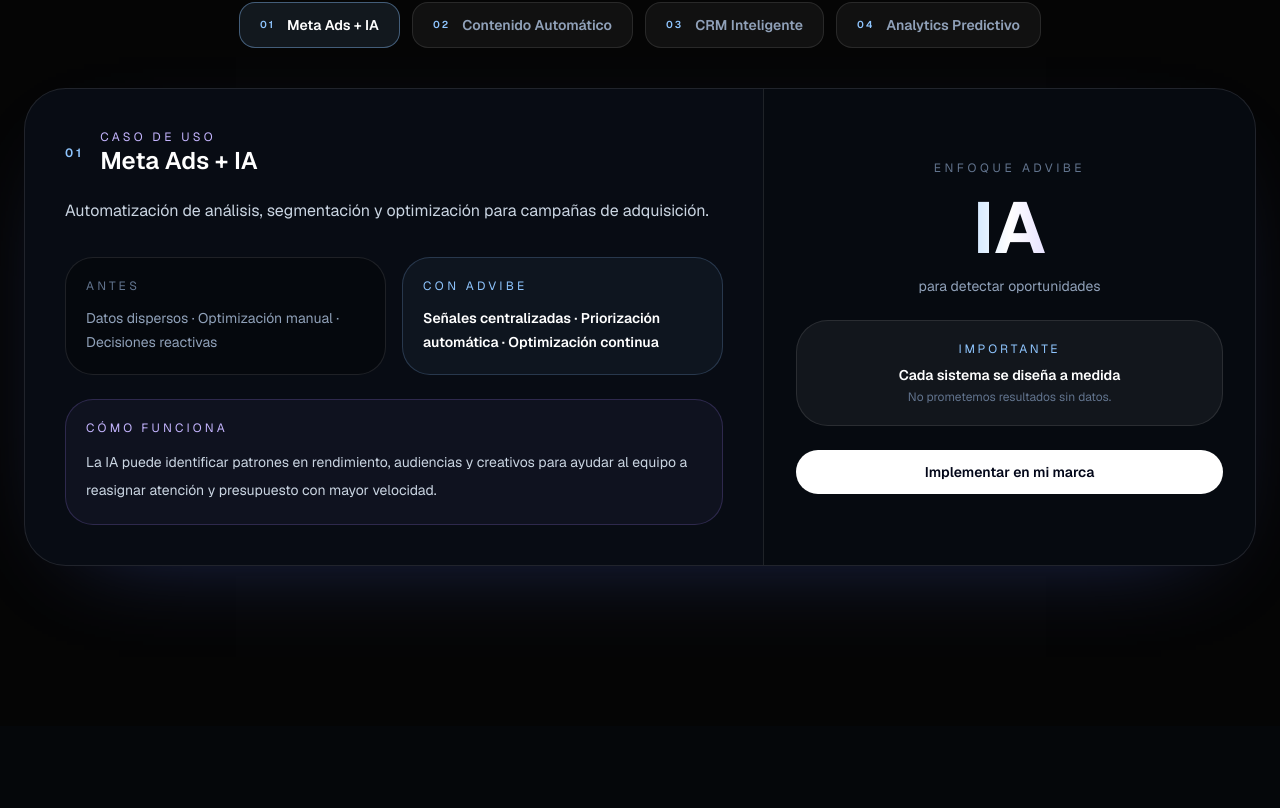
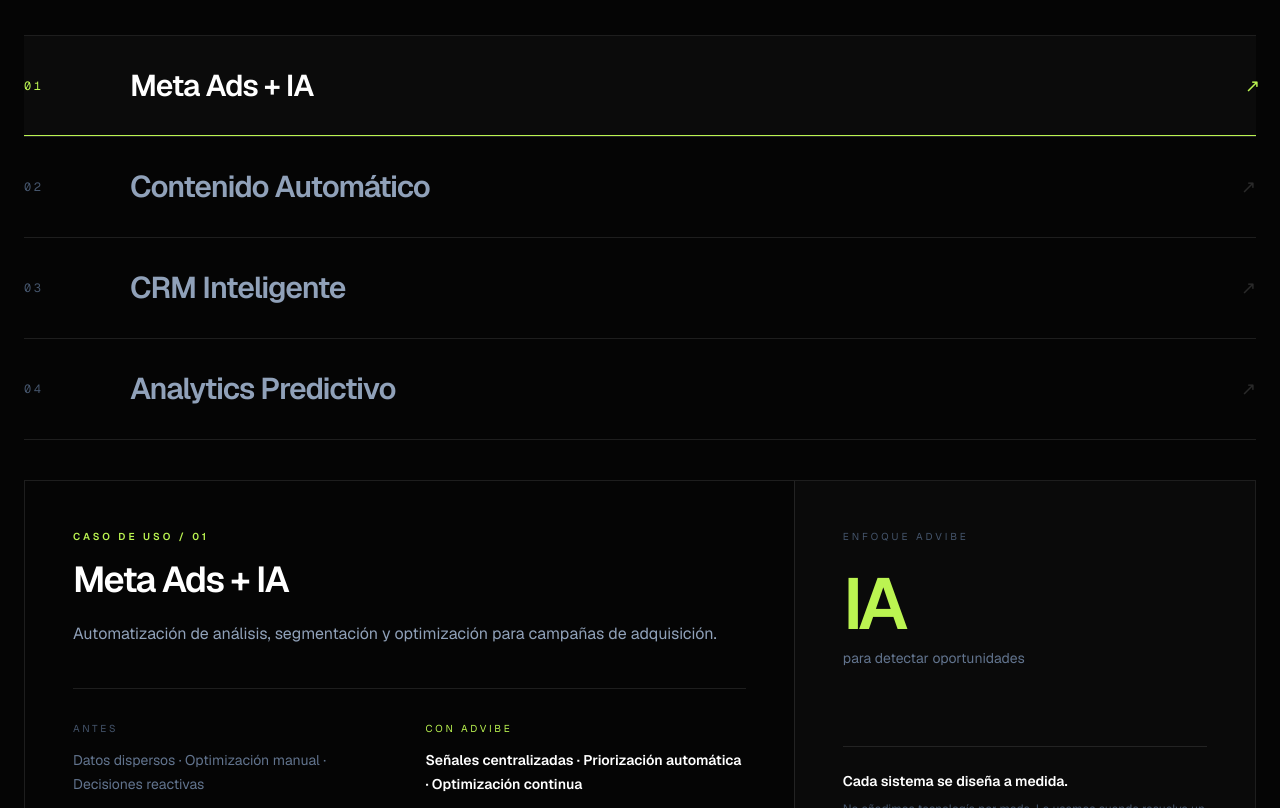
Before and after one commit to pablowebster94-sudo/advibe, a Next.js app: page / in a window 1280 px wide. Shown: the part 3992-4800 px from the top of the page. Built offline with nearby package versions, Linux system fonts and the light colour scheme.

Commit message:
refine AI showcase into editorial interaction

```diff
--- a/components/AIShowcase.tsx
+++ b/components/AIShowcase.tsx
@@ -17,36 +17,41 @@ export default function AIShowcase() {
   const demo = demos[active];
 
   return (
-    <section id="ia-showcase" className="relative overflow-hidden py-28 sm:py-32 lg:py-40">
-      <div className="pointer-events-none absolute inset-0 -z-10 bg-[radial-gradient(ellipse_at_center,_rgba(91,124,255,0.13),transparent_55%)]" />
+    <section id="ia-showcase" className="relative overflow-hidden border-y border-white/6 py-28 sm:py-32 lg:py-40">
+      <div className="pointer-events-none absolute inset-0 -z-10 bg-[radial-gradient(circle_at_75%_35%,rgba(174,255,0,0.055),transparent_35%)]" />
       <div className="mx-auto max-w-7xl px-6">
         <SectionHeading eyebrow="Tecnología aplicada" title="La inteligencia artificial debe resolver problemas reales de negocio." description="Diseñamos automatizaciones que conectan marketing, ventas y atención sin añadir tecnología innecesaria." />
 
-        <div className="mt-12 flex flex-wrap justify-center gap-3">
+        <div className="mt-20 border-y border-white/10">
           {demos.map((item, index) => (
-            <button key={item.id} onClick={() => setActive(index)} aria-pressed={index === active} className={`flex items-center gap-3 rounded-2xl border px-5 py-3 text-sm font-semibold transition-all ${index === active ? "border-blue-300/40 bg-blue-300/10 text-white" : "border-white/10 bg-white/5 text-slate-400 hover:border-white/20 hover:text-white"}`}>
-              <span className="text-[10px] tracking-[0.2em] text-blue-300" aria-hidden="true">{item.index}</span>{item.label}
+            <button key={item.id} onClick={() => setActive(index)} aria-pressed={index === active} className={`group relative grid w-full gap-4 border-b border-white/10 py-7 text-left last:border-b-0 sm:grid-cols-[90px_1fr_auto] sm:items-center sm:py-8 ${index === active ? "bg-white/[0.025]" : "hover:bg-white/[0.015]"}`}>
+              <span className={`font-mono text-xs tracking-[0.22em] ${index === active ? "text-lime-300" : "text-slate-600"}`}>{item.index}</span>
+              <span className={`text-2xl font-semibold tracking-[-0.035em] transition-transform duration-300 group-hover:translate-x-1 sm:text-3xl ${index === active ? "text-white" : "text-slate-400"}`}>{item.label}</span>
+              <span className={`text-lg transition-all duration-300 ${index === active ? "translate-x-1 text-lime-300" : "text-white/15 group-hover:translate-x-1 group-hover:text-white/50"}`} aria-hidden="true">↗</span>
+              {index === active && <span className="absolute bottom-0 left-0 h-px w-full bg-lime-300" aria-hidden="true" />}
             </button>
           ))}
         </div>
 
         <AnimatePresence mode="wait">
-          <motion.div key={demo.id} initial={{ opacity: 0, y: 22 }} animate={{ opacity: 1, y: 0 }} exit={{ opacity: 0, y: -18 }} transition={{ duration: 0.35 }} className="mt-10 overflow-hidden rounded-[2.6rem] border border-white/10 bg-[#080c14] shadow-[0_30px_100px_-60px_rgba(91,124,255,0.45)]">
-            <div className="grid lg:grid-cols-[1.2fr_0.8fr]">
-              <div className="p-8 sm:p-10">
-                <div className="flex items-center gap-4"><span className="text-xs font-semibold tracking-[0.25em] text-blue-300">{demo.index}</span><div><p className="text-xs uppercase tracking-[0.28em] text-violet-300">Caso de uso</p><h3 className="text-2xl font-semibold text-white">{demo.label}</h3></div></div>
-                <p className="mt-5 leading-7 text-slate-300">{demo.description}</p>
-                <div className="mt-8 grid gap-4 sm:grid-cols-2">
-                  <div className="rounded-[1.75rem] border border-white/10 bg-black/30 p-5"><p className="text-xs uppercase tracking-[0.28em] text-slate-500">Antes</p><p className="mt-3 text-sm leading-6 text-slate-400">{demo.before}</p></div>
-                  <div className="rounded-[1.75rem] border border-blue-300/20 bg-blue-300/5 p-5"><p className="text-xs uppercase tracking-[0.28em] text-blue-300">Con AdVibe</p><p className="mt-3 text-sm font-semibold leading-6 text-white">{demo.after}</p></div>
-                </div>
-                <div className="mt-6 rounded-[1.75rem] border border-violet-400/20 bg-violet-400/5 p-5"><p className="text-xs uppercase tracking-[0.26em] text-violet-300">Cómo funciona</p><p className="mt-3 text-sm leading-7 text-slate-300">{demo.insight}</p></div>
+          <motion.div key={demo.id} initial={{ opacity: 0, y: 18 }} animate={{ opacity: 1, y: 0 }} exit={{ opacity: 0, y: -12 }} transition={{ duration: 0.3 }} className="mt-10 grid overflow-hidden border border-white/10 lg:grid-cols-[1.25fr_0.75fr]">
+            <div className="p-7 sm:p-10 lg:p-12">
+              <p className="text-[10px] font-semibold uppercase tracking-[0.3em] text-lime-300">Caso de uso / {demo.index}</p>
+              <h3 className="mt-4 text-3xl font-semibold tracking-[-0.045em] text-white sm:text-4xl">{demo.label}</h3>
+              <p className="mt-5 max-w-2xl text-base leading-7 text-slate-400">{demo.description}</p>
+
+              <div className="mt-10 grid gap-8 border-t border-white/10 pt-8 sm:grid-cols-2">
+                <div><p className="text-[10px] uppercase tracking-[0.28em] text-slate-600">Antes</p><p className="mt-3 text-sm leading-6 text-slate-500">{demo.before}</p></div>
+                <div><p className="text-[10px] uppercase tracking-[0.28em] text-lime-300">Con AdVibe</p><p className="mt-3 text-sm font-semibold leading-6 text-white">{demo.after}</p></div>
               </div>
-              <div className="flex flex-col items-center justify-center gap-6 border-t border-white/10 bg-black/20 p-8 lg:border-l lg:border-t-0">
-                <div className="text-center"><p className="text-xs uppercase tracking-[0.3em] text-slate-500">Enfoque AdVibe</p><p className="mt-4 bg-gradient-to-r from-blue-300 via-white to-violet-300 bg-clip-text text-6xl font-bold text-transparent sm:text-7xl">{demo.metric}</p><p className="mt-3 text-sm text-slate-400">{demo.metricLabel}</p></div>
-                <div className="w-full rounded-[2rem] border border-white/10 bg-white/5 p-5 text-center"><p className="text-xs uppercase tracking-[0.24em] text-blue-300">Importante</p><p className="mt-2 text-sm font-semibold text-white">Cada sistema se diseña a medida</p><p className="mt-1 text-xs text-slate-500">No prometemos resultados sin datos.</p></div>
-                <EventButton href="#diagnostico" eventName="ai_showcase_cta" eventParams={{ source: "ai_showcase", demo: demo.id }} className="inline-flex w-full items-center justify-center rounded-full bg-white px-6 py-3 text-sm font-semibold text-slate-950 hover:-translate-y-0.5 hover:bg-slate-100">Implementar en mi marca</EventButton>
-              </div>
+
+              <div className="mt-8 border-t border-white/10 pt-8"><p className="text-[10px] uppercase tracking-[0.28em] text-slate-600">Cómo funciona</p><p className="mt-3 max-w-2xl text-sm leading-7 text-slate-400">{demo.insight}</p></div>
+            </div>
+
+            <div className="flex flex-col justify-between border-t border-white/10 bg-white/[0.02] p-7 sm:p-10 lg:border-l lg:border-t-0 lg:p-12">
+              <div><p className="text-[10px] uppercase tracking-[0.3em] text-slate-600">Enfoque AdVibe</p><p className="mt-6 text-6xl font-semibold tracking-[-0.07em] text-lime-300 sm:text-7xl">{demo.metric}</p><p className="mt-2 text-sm text-slate-500">{demo.metricLabel}</p></div>
+              <div className="mt-12 border-t border-white/10 pt-6"><p className="text-sm font-semibold text-white">Cada sistema se diseña a medida.</p><p className="mt-2 text-xs leading-5 text-slate-600">No añadimos tecnología por moda. La usamos cuando resuelve un problema real.</p></div>
+              <EventButton href="#diagnostico" eventName="ai_showcase_cta" eventParams={{ source: "ai_showcase", demo: demo.id }} className="mt-8 inline-flex w-full items-center justify-center rounded-full bg-lime-300 px-6 py-3 text-sm font-semibold text-slate-950 transition hover:-translate-y-0.5 hover:bg-lime-200">Implementar en mi marca ↗</EventButton>
             </div>
           </motion.div>
         </AnimatePresence>
```
